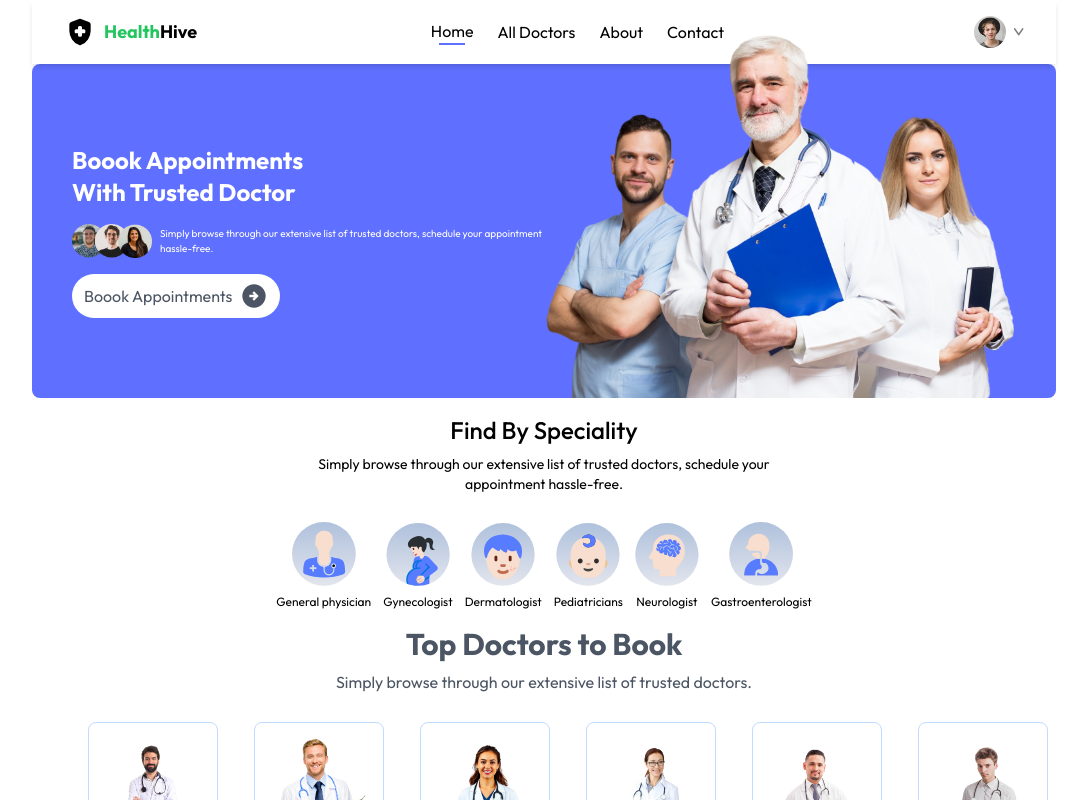
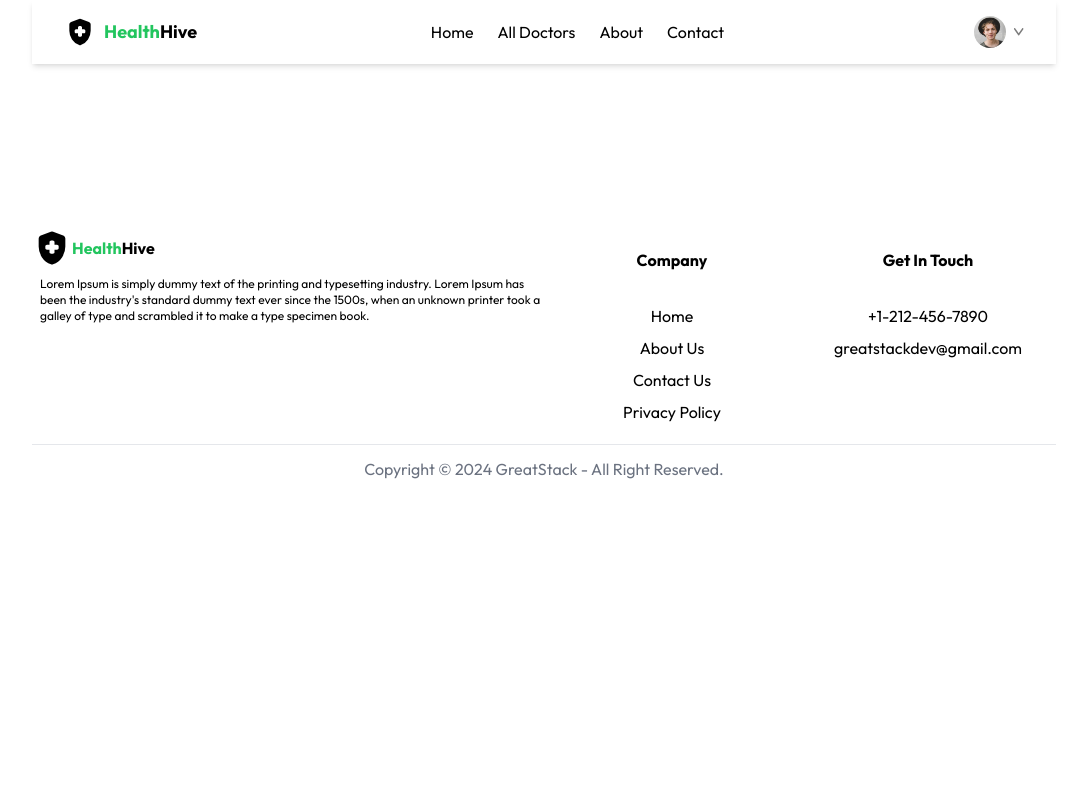
Before and after one commit to risalat345/HealthHive-Frontend, a React (Vite) app: page / in a window 1280 px wide. Shown: the top 800 px of the page, without its empty margins (96-1183 px from the left). Built offline with nearby package versions, Linux system fonts and the light colour scheme.

Commit message:
first commit

```diff
--- a/src/App.jsx
+++ b/src/App.jsx
@@ -16,7 +16,7 @@ const App = () => {
     <div className='mx-4 sm:mx-[10%]'>
       <Navbar/>
       <Routes>
-        <Route path='/' element={<Home/>}/>
+        <Route path='/HealthHive-Frontend' element={<Home/>}/>
         <Route path='/about' element={<About/>}/>
         <Route path='/login' element={<Login/>}/>
         <Route path='/contact' element={<Contact/>}/>
--- a/src/components/Navbar.jsx
+++ b/src/components/Navbar.jsx
@@ -54,7 +54,7 @@ const Navbar = () => {
           } md:top-auto md:left-auto`}
         >
           <ul className='flex flex-col md:flex-row items-center md:gap-6 gap-4 py-4 md:py-0'>
-    <NavLink to={"/"}>
+    <NavLink to={"/HealthHive-Frontend"}>
         <li>Home</li>
       <hr className='border-none outline-none hidden h-0.5 bg-primary w-3/5 mx-auto'/>
       </NavLink>
```
